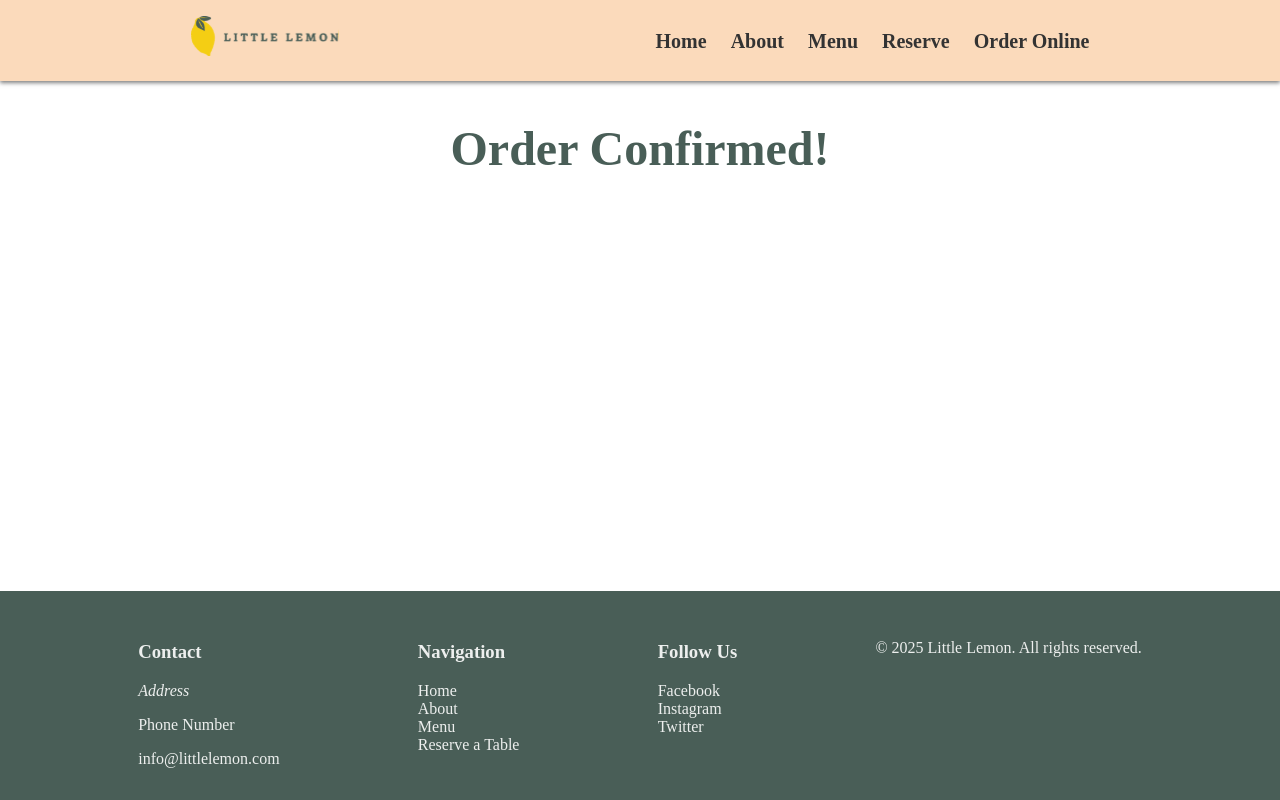
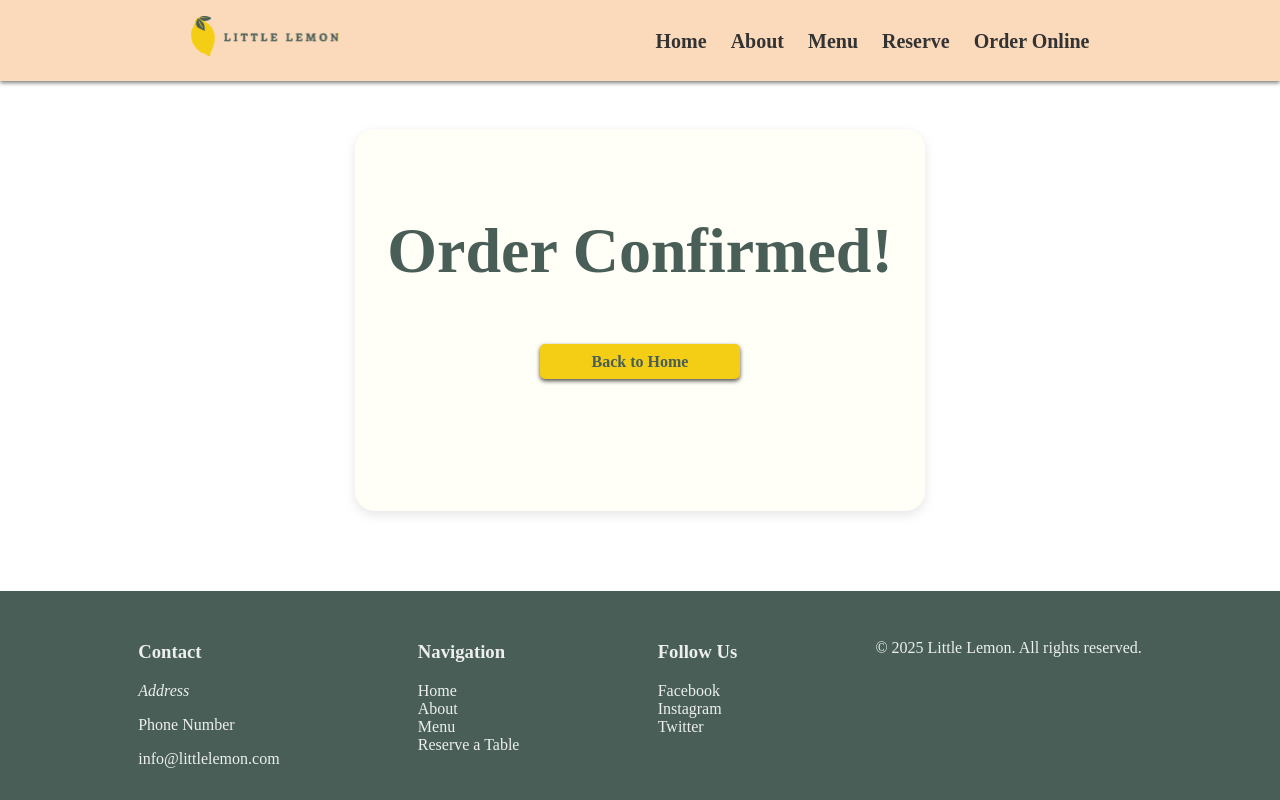
Before and after one commit to kaifunction/little-lemon, a React (Create React App) app: page /orderconfirmed in a window 1280 px wide. Built offline with nearby package versions, Linux system fonts and the light colour scheme; a web font is replaced by a local one.

Commit message:
order confirmed page & css

```diff
--- a/src/pages/OrderConfirmed.css
+++ b/src/pages/OrderConfirmed.css
@@ -1,5 +1,84 @@
-.order-confirmed-section{
-     display: grid;
-     grid-template-columns: repeat(1, 1fr);
+.order-confirmed-section {
+     max-width: 700px;
+     margin: 3rem auto;
+     padding: 2rem;
+     background-color: #fffef7;
+     border-radius: 20px;
+     box-shadow: 0 4px 12px rgba(0, 0, 0, 0.1);
      text-align: center;
-}
+   }
+
+   /* 标题 */
+   .order-confirmed-title {
+     font-size: 4rem;
+     color: #495E57;
+     margin-bottom: 1rem;
+   }
+
+   /* 副标题文字 */
+   .order-confirmed-subtext {
+     font-size: 1.2rem;
+     color: #333;
+     margin-bottom: 2rem;
+   }
+
+   /* 列表样式 */
+   .order-confirmed-list {
+     list-style: none;
+     padding: 0;
+     margin: 0 auto;
+     max-width: 500px;
+     text-align: left;
+   }
+
+   /* 单项订单 */
+   .order-item {
+     background-color: #f4f4f4;
+     margin-bottom: 0.75rem;
+     padding: 1rem 1.5rem;
+     border-radius: 12px;
+     font-size: 1rem;
+     display: flex;
+     justify-content: space-between;
+     align-items: center;
+   }
+
+   .order-confirmed-item{
+     margin-right: 3rem;
+   }
+
+   /* 总价 */
+   .order-confirmed-total {
+     margin-top: 2rem;
+     margin-right: 3rem;
+     font-size: 1.8rem;
+     color: #333;
+     font-weight: bold;
+   }
+
+   /* 按钮 */
+   .back-button {
+     font-size: 1rem;
+     font-weight: 600;
+     width: 200px;
+     height: 35px;
+     background-color: #F4CE14;
+     box-shadow: 0 2px 4px rgba(0, 0, 0, 0.7);
+     margin: 40px 0 100px 0;
+     border: none;
+     border-radius: 5px;
+     cursor: pointer;
+     padding: 0;
+     transition: background-color 0.3s ease;
+   }
+
+   .back-button:hover {
+     background-color: #ddb813;
+   }
+
+   /* 空订单提示 */
+   .order-empty {
+     font-size: 1rem;
+     color: #999;
+     margin-top: 2rem;
+   }
--- a/src/pages/OrderConfirmed.js
+++ b/src/pages/OrderConfirmed.js
@@ -34,6 +34,9 @@ function OrderConfirmed() {
       ) : (
         <></>
       )}
+          <button
+          className="back-button"
+          onClick={() => navigate("/")}>Back to Home</button>
     </section>
   );
 }
```
